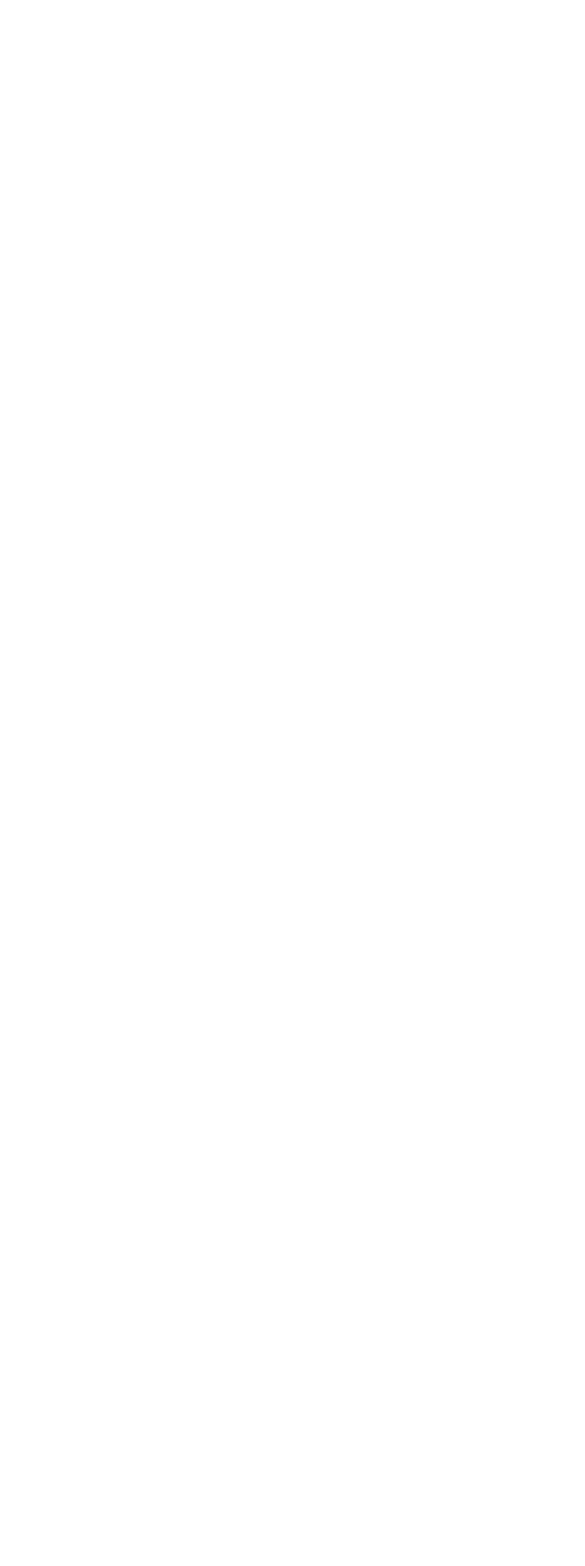
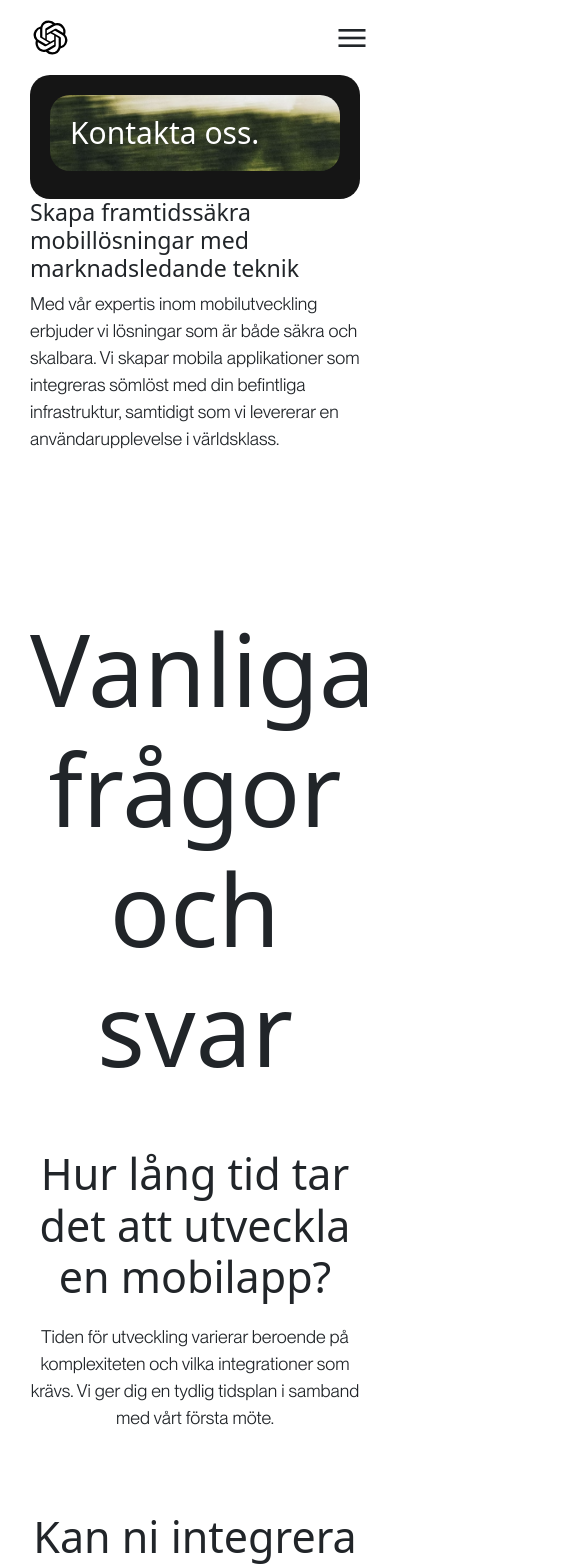
Before and after one commit to robelk/acccella, an Angular app: page /mobilt in a window 390 px wide. Before the commit this address led to /. Shown: the top 1566 px of the page, 585 px wide, since content can reach past the window. Before the commit the page ends 844 px from the top, so only its background shows below. Built offline with nearby package versions, Linux system fonts and the light colour scheme.

Commit message:
mobilt page update

```diff
--- a/src/app/app-routing.module.ts
+++ b/src/app/app-routing.module.ts
@@ -2,10 +2,12 @@ import { NgModule } from '@angular/core';
 import { RouterModule, Routes } from '@angular/router';
 import { StartpageComponent } from './common/components/startpage/startpage.component';
 import { ContactusComponent } from './common/components/contactus/contactus.component';
+import { MobiltComponent } from './common/components/mobilt/mobilt.component';
 
 const routes: Routes = [
   { path: '', component: StartpageComponent }, // Default route
   { path: 'contact-us', component: ContactusComponent },
+  { path: 'mobilt', component: MobiltComponent },
 ];
 
 @NgModule({
--- a/src/app/app.module.ts
+++ b/src/app/app.module.ts
@@ -8,6 +8,7 @@ import { NavbarComponent } from './common/components/navbar/navbar.component';
 import { FooterComponent } from './common/components/footer/footer.component';
 import { FormsModule } from '@angular/forms';
 import { ContactusComponent } from './common/components/contactus/contactus.component';
+import { MobiltComponent } from './common/components/mobilt/mobilt.component';
 
 @NgModule({
   declarations: [
@@ -15,7 +16,8 @@ import { ContactusComponent } from './common/components/contactus/contactus.comp
     StartpageComponent,
     NavbarComponent,
     FooterComponent,
-    ContactusComponent
+    ContactusComponent,
+    MobiltComponent
   ],
   imports: [
     BrowserModule,
--- a/src/app/common/components/footer/footer.component.scss
+++ b/src/app/common/components/footer/footer.component.scss
@@ -1,7 +1,6 @@
 footer{
-    max-width: 2560px;
-    margin-left: auto;
-    margin-right: auto;
+
+    margin: 0 30px 30px 30px;
 }
 .desktop-none{
     display: none;
@@ -10,7 +9,9 @@ footer{
     margin-top: 20px;
 }
 .footer-container {
-    margin: 0 30px 30px 30px;
+    max-width: 2560px;
+    margin-left: auto;
+    margin-right: auto;
     background-color: #151515;
     border-radius: 20px;
 
--- /dev/null
+++ b/src/app/common/components/mobilt/mobilt.component.html
@@ -0,0 +1,45 @@
+<app-navbar></app-navbar>
+<div class="banner-area">
+    <div class="common-container">
+        <div class="row">
+            <div class="col-12">
+                <h4>Kontakta oss.</h4>
+            </div>
+        </div>
+    </div>
+</div>
+<div class="skapa-area">
+    <div class="common-container">
+        <div class="row">
+            <div class="col-lg-6">
+                <h3>Skapa framtidssäkra mobillösningar med marknadsledande teknik</h3>
+                <p>Med vår expertis inom mobilutveckling erbjuder vi lösningar som är både säkra och skalbara. Vi skapar mobila applikationer som integreras sömlöst med din befintliga infrastruktur, samtidigt som vi levererar en användarupplevelse i världsklass.</p>
+            </div>
+        </div>
+    </div>
+</div>
+<div class="vanliga-area">
+    <div class="common-container text-center">
+        <div class="row justify-content-center">
+            <div class="col-lg-6">
+                <h3>Vanliga frågor och svar</h3>
+                <h4>Hur lång tid tar det att utveckla en mobilapp?</h4>
+                <p>Tiden för utveckling varierar beroende på komplexiteten och vilka integrationer som krävs. Vi ger dig en tydlig tidsplan i samband med vårt första möte.</p>
+                <h4>Kan ni integrera vår app med andra system vi använder?</h4>
+                <p>Absolut! Vi har erfarenhet av att integrera mobila applikationer med både tredjepartssystem som BankID och interna system för sömlös funktionalitet.</p>
+                <h4>Hur säkerställer ni att min app alltid är modern och uppdaterad?</h4>
+                <p>Vi använder de senaste teknikerna och standarderna, och erbjuder även underhållsplaner som säkerställer att din app kontinuerligt uppdateras och optimeras.</p>
+            </div>
+        </div>
+    </div>
+</div>
+<div class="any-qus-area">
+    <div class="common-container text-white">
+        <h3>Har du några funderingar? <br>
+            Vi är här för att få dina frågor besvarade</h3>
+        <div class="text-end">
+            <a class="more" href="#">Kontakta oss</a>
+        </div>
+    </div>
+</div>
+<app-footer></app-footer>
--- /dev/null
+++ b/src/app/common/components/mobilt/mobilt.component.scss
@@ -0,0 +1,65 @@
+.skapa-area{
+    margin: 0px 30px;
+    .common-container{
+        max-width: 2560px;
+        margin-left: auto;
+        margin-right: auto;
+    }
+}
+
+
+
+.any-qus-area{
+    margin-left: 30px;
+    margin-right: 30px;
+    margin-bottom: 30px;
+    .common-container{
+        h3{
+            font-size: 100px;
+            font-weight: 500;
+        }
+        max-width: 2560px;
+        margin-left: auto;
+        margin-right: auto;
+        background-image: url(../../../../assets/images/qus.png);
+        background-repeat: no-repeat;
+        background-position: center center;
+        background-size: cover;
+        border-radius: 20px;
+        padding: 70px;
+    }
+    a.more{
+        padding: 45px 80px;
+        color: #000;
+        font-size: 35px;
+        font-weight: 500;
+        border-radius: 100px;
+        display: inline-block;
+        background-color: #fff;
+        text-decoration: none;
+    }
+}
+
+.vanliga-area{
+    margin: 0px 30px;
+    padding-top: 140px;
+    padding-bottom: 40px;
+    .common-container{
+        max-width: 2560px;
+        margin-left: auto;
+        margin-right: auto;
+        h3{
+            font-size: 100px;
+            font-weight: 500;
+            margin-bottom: 60px;
+        }
+        h4{
+            font-size: 43px;
+            font-weight: 500;
+            margin-bottom: 20px;
+        }
+        p{
+            margin-bottom: 80px;
+        }
+    }
+}
```
Also changed, not shown: src/app/common/components/mobilt/mobilt.component.ts (added, +10 -0 lines), src/assets/images/qus.png (added), 1 other file (tests, documents, lock files or other folders).
